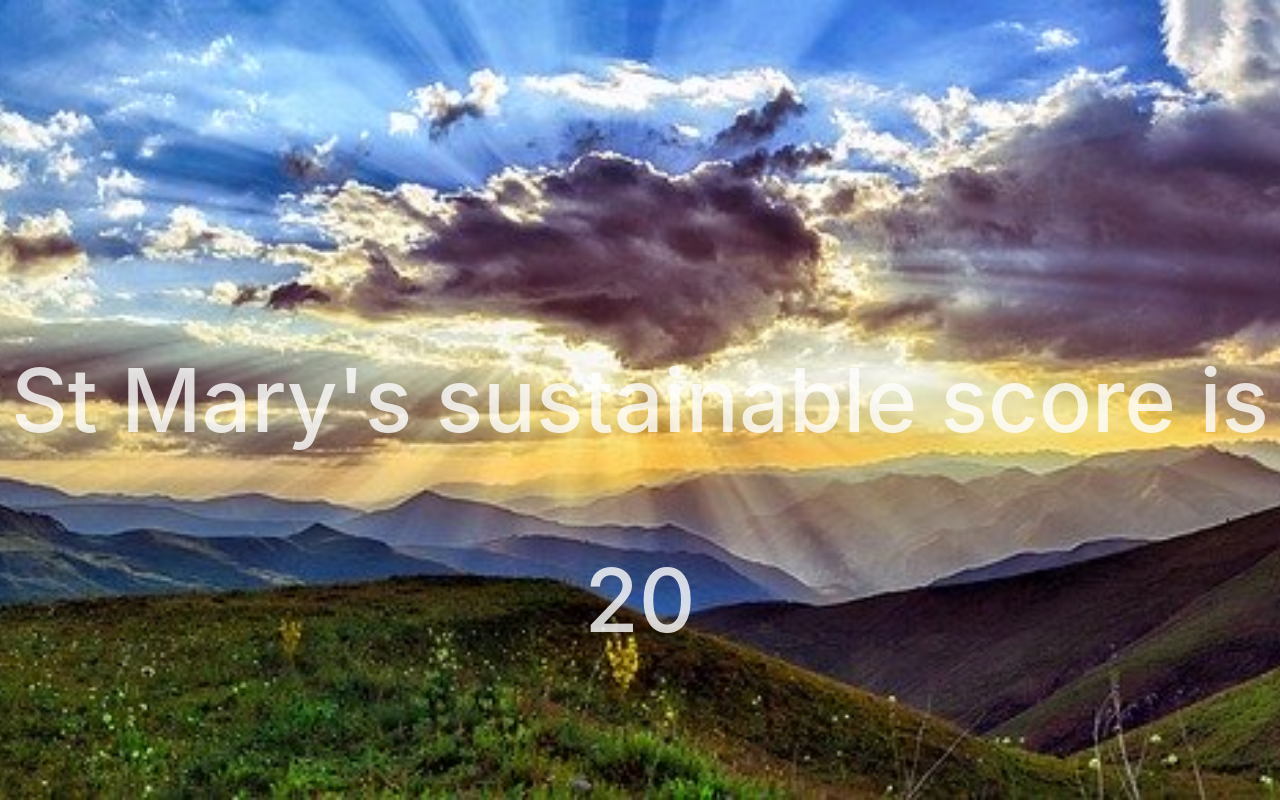
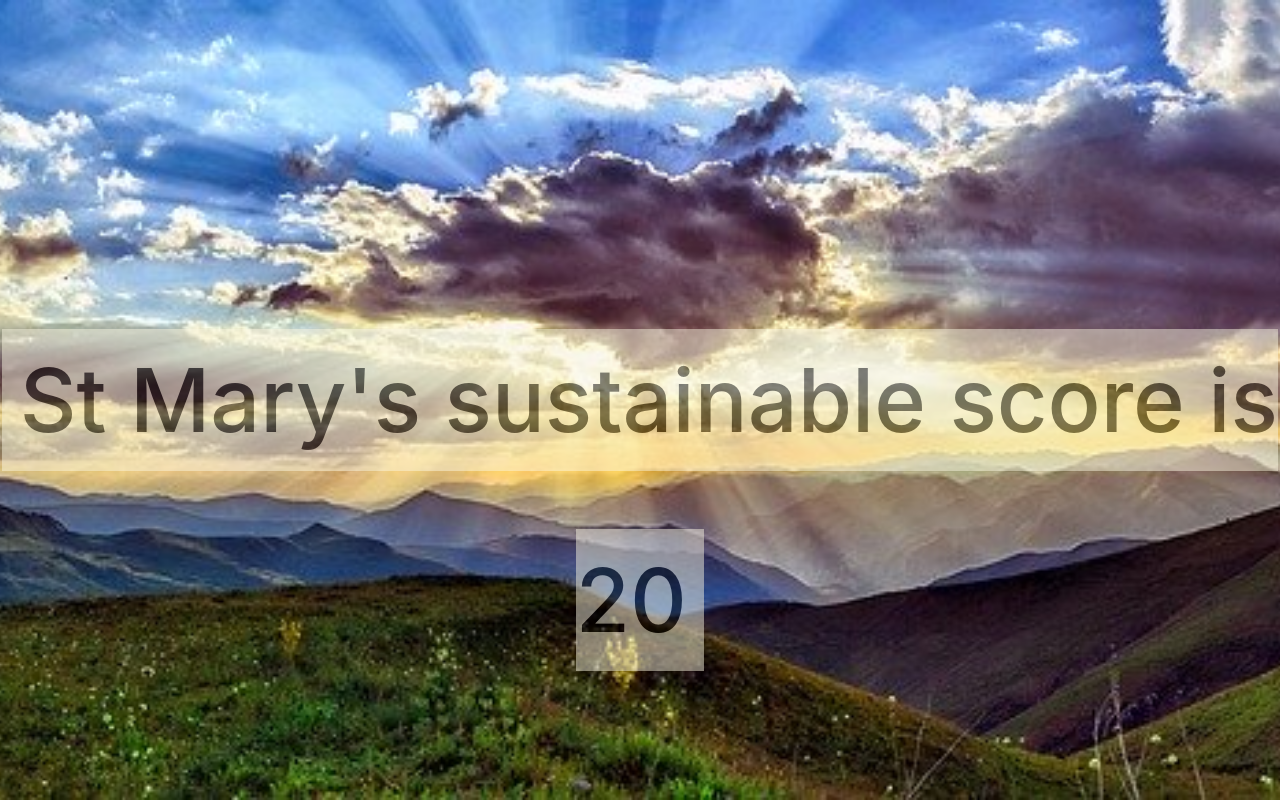
Before and after one commit to brianws/school-of-pi, a Django app: page /schoolofpi/score/1 in a window 1280 px wide. Run offline with Django 3.2, Linux system fonts and the light colour scheme; data comes from the database, SQL or seed files in the repository; both versions use the stored data as it was after the commit; some libraries are stand-ins or nearby versions.

Commit message:
Schoolofpi tidying view names; css score change to enable the score text to stand out

```diff
--- a/susschool/models.py
+++ b/susschool/models.py
@@ -5,6 +5,8 @@ from django.utils import timezone
 class School(models.Model):
     name = models.CharField(max_length=200)
     created_date = models.DateTimeField(default=timezone.now)
+    code = models.CharField(max_length=15, default='Change me')
+    colour = models.CharField(max_length=25, default='bg-primary')
 
     def __str__(self):
         return self.name
@@ -24,4 +26,4 @@ class Reading(models.Model):
     amount = models.IntegerField()
 
     def __str__(self):
-        return self.area.name + " " + self.type + " reading"
+        return self.area.school.name + " " + self.area.name + " " + self.type + " reading"
--- a/susschool/templates/susschool/score.html
+++ b/susschool/templates/susschool/score.html
@@ -9,7 +9,14 @@
 <link rel="stylesheet" href="{% static "/fontawesome-free-5.12.0-web/css/all.css" %}">
 <title>Sustainable School Monitor</title>
 <style>
-.scoreimage
+
+.score
+{
+    opacity: 0.6;
+    background-color:white;
+}
+
+.score-image
 {
 	background-image:url('{% static "/images/" %}{{image_name}}');
 	background-repeat:no-repeat;
@@ -18,7 +25,7 @@
 	background-repeat: no-repeat;
 	background-size: cover;
 }
-.scoretext
+.score-text
 {
 	left: 0;
     line-height: 200px;
@@ -34,10 +41,14 @@
 </style>
 </head>
 <body>
-<h1 class="scoretext">
-	{{ school_name }} sustainable score is {{ score }}
-</h1>
-<div class="scoreimage">
-</div>
+	<span class="score">
+		<h1 class="score-text">
+			<mark>
+				{{ school_name }} sustainable score is {{ score }}
+			</mark>
+		</h1>
+	</span>
+	<div class="score-image">
+	</div>
 </body>
 </html>
--- a/susschool/urls.py
+++ b/susschool/urls.py
@@ -2,8 +2,8 @@ from django.urls import path
 from . import views
 
 urlpatterns = [
-    path('<int:pk>', views.sus_list, name='sus_list'),
+    path('', views.schools, name='schools'),
     path('schoolofpi/schools/', views.schools, name='schools'),
     path('schoolofpi/score/<int:pk>', views.score, name='score'),
-    path('schoolofpi/areas/<int:pk>', views.sus_list, name='sus_list'),
+    path('schoolofpi/areas/<int:pk>', views.areas, name='areas'),
 ]
--- a/susschool/views.py
+++ b/susschool/views.py
@@ -11,7 +11,8 @@ light_key = 'light'
 bin_key = 'bin'
 bike_key = 'bike'
 
-def sus_list(request, pk):
+def areas(request, pk):
+    # pk is the school id, and is used to return the areas of the school
     # Assuming all Schools have the same Areas.
     # todo: Would be better if the Areas are dynamic.
     # This means that these hard coded values must have
@@ -86,15 +87,15 @@ def sus_list(request, pk):
         'playground_bin_readings' : playground_bin_readings,
         'playground_bike_readings' : playground_bike_readings
         }
-    return render(request, 'susschool/sus_list.html', context)
+    return render(request, 'susschool/areas.html', context)
 
-def school(request, pk):
+def areas_todo(request, pk):
     # todo: dynamic areas
     areas = Area.objects.filter(school__pk=1)
 
     context = {'areas' : areas}
 
-    return render(request, 'susschool/sus_list.html', context)
+    return render(request, 'susschool/areas_todo.html', context)
 
 def schools(request):
     schools = School.objects.all()
@@ -103,7 +104,7 @@ def schools(request):
     return render(request, 'susschool/schools.html', context)
 
 def score(request, pk):
-    school = School.objects.get(pk = 1)
+    school = School.objects.get(id = pk)
     # areas = Area.objects.filter(school__pk=1)
     readings = Reading.objects.filter(area__school__pk = pk)
     readings_grouped = readings.values('type').annotate(amount=Sum('amount'))
```
Also changed, not shown: susschool/templates/susschool/schools.html (+16 -4 lines), db.sqlite3, susschool/migrations/0009_auto_20200213_1727.py (added), susschool/migrations/0010_auto_20200213_1731.py (added), susschool/templates/susschool/areas.html (renamed from susschool/templates/susschool/sus_list.html), susschool/templates/susschool/areas_todo.html (renamed from susschool/templates/susschool/sus_list_dynamic.html).
